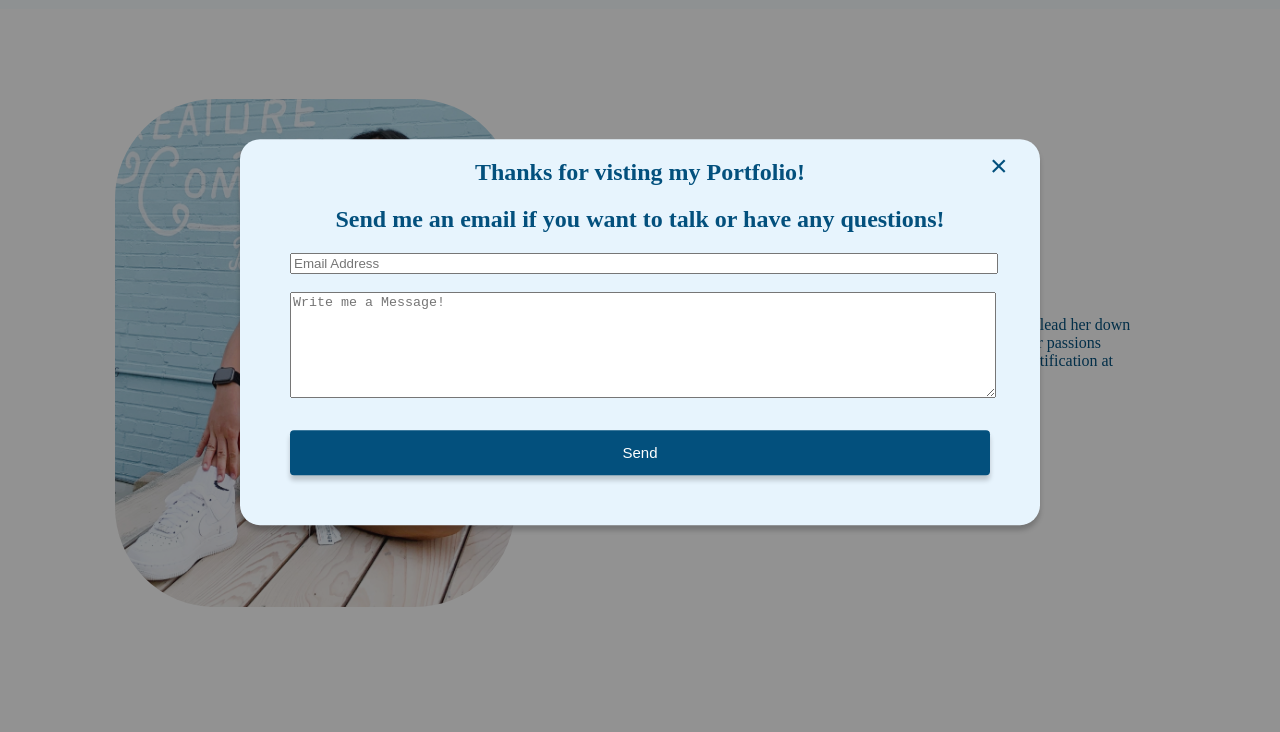
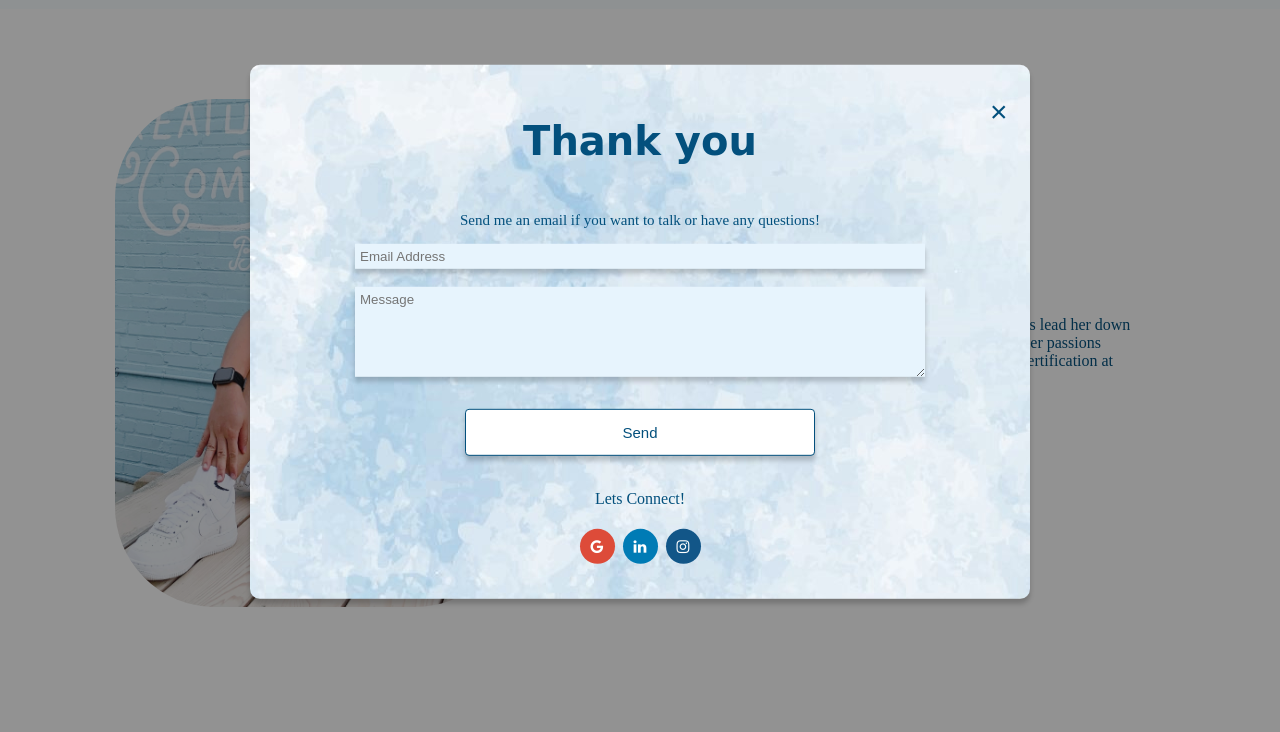
Before and after one commit to hhoang21/UX_UI_HW_19, a plain HTML site: page index.html in a window 1280 px wide. Both pictures are taken after a click on the item "Contact". Shown: the part 68-800 px from the top of the page. Drawn offline with Linux system fonts and the light colour scheme; a web font is replaced by a local one.

Commit message:
Updated Version 2

```diff
--- a/css/style.css
+++ b/css/style.css
@@ -181,15 +181,17 @@ footer li:hover {
 
 .popup {
   width: 700px;
-  background: rgb(231, 244, 253);
-  border-radius: 20px;
+  background-image: url("../images/popup\ background.jpg");
+  background-blend-mode: darken;
+  border-radius: 10px;
   position: absolute;
   z-index: 1;
   top: 0%;
   left: 50%;
   transform: translate(-50%, -50%) scale(.1);
   text-align: center;
-  padding: 0 50px 50px;
+  padding: 0 40px 30px;
+  padding-top: 20px;
   color: rgb(3, 80, 125);
   box-shadow: 0 5px 5px rgba(0, 0, 0, 0.2);
   visibility: hidden;
@@ -206,19 +208,66 @@ footer li:hover {
   color: rgb(3, 80, 125);
   font-size: 30px;
   float: right;
+  background-color: white;
+  border: 0px;
 }
 .popup button {
-  width: 100%;
+  width: 50%;
   padding: 2%;
   margin-top: 10px;
   box-shadow: 0 5px 5px rgba(0, 0, 0, 0.2);
+  background-color: white;
+  color: rgb(3, 80, 125);
+  border: .5px solid rgb(3, 80, 125);
 }
 .popup input {
-  width: 100%;
+  width: 80%;
+  border: none;
+  background-color: rgb(231, 244, 253);
+  box-shadow: 0 5px 5px rgba(0, 0, 0, 0.2);
+  padding: 5px;
 }
 .popup textarea {
-  width: 100%;
-  height: 100px;
+  width: 80%;
+  height: 80px;
+  border: none;
+  background-color: rgb(231, 244, 253);
+  font-family: Arial, Helvetica, sans-serif;
+  box-shadow: 0 5px 5px rgba(0, 0, 0, 0.2);
+  padding: 5px;
+}
+#line1 {
+  font-family: 'Calligraffitti', cursive;
+  font-size: 40px;
+
+}
+#line2 {
+  font-style: arial;
+  font-size: 15px;
+}
+.fa {
+  padding: 10px;
+  font-size: 15px;
+  width: 15px;
+  text-align: center;
+  text-decoration: none;
+  margin: 5px 2px;
+  border-radius: 50%;
+}
+.fa:hover {
+  opacity: 0.7;
+}
+.fa-google {
+  background: #dd4b39;
+  color: white;
+}
+.fa-linkedin {
+  background: #007bb5;
+  color: white;
+}
+.fa-instagram {
+  background: #125688;
+  color: white;
 }
 #overlay {
   display: none;
--- a/index.html
+++ b/index.html
@@ -2,6 +2,8 @@
 <html>
   <head>
     <title>Homework 17 Solved</title>
+    <link rel="stylesheet" href="https://cdnjs.cloudflare.com/ajax/libs/font-awesome/4.7.0/css/font-awesome.min.css">
+    <link href="https://fonts.googleapis.com/css2?family=Calligraffitti&display=swap" rel="stylesheet">
     <link href="css/style.css" type="text/css" rel="stylesheet">
   </head>
   <body>
@@ -16,13 +18,20 @@
       </ul>
       <div class="popup" id="popup">
         <button class="closeButton" onclick="closePopup()">&times;</button>
-        <h2 id="line1">Thanks for visting my Portfolio!</h2>
-        <h2 id="line2">Send me an email if you want to talk or have any questions!</h2>
+        <h2 id="line1">Thank you</h2>
+        <p id="line2">Send me an email if you want to talk or have any questions!</p>
         <input type="text" id="email" placeholder="Email Address">
         <br><br>
-        <textarea placeholder="Write me a Message!"></textarea>
+        <textarea placeholder="Message"></textarea>
         <br><br>
         <button class="sendMessage" onclick="closePopup()">Send</button>
+        <br>
+        <br>
+        <p>Lets Connect!</p>
+        <br>
+        <a href="#" class="fa fa-google"></a>
+        <a href="#" class="fa fa-linkedin"></a>
+        <a href="#" class="fa fa-instagram"></a>
       </div>
       <div id="overlay"></div>
     </header>
```
Also changed, not shown: images/popup background.jpg (added).
